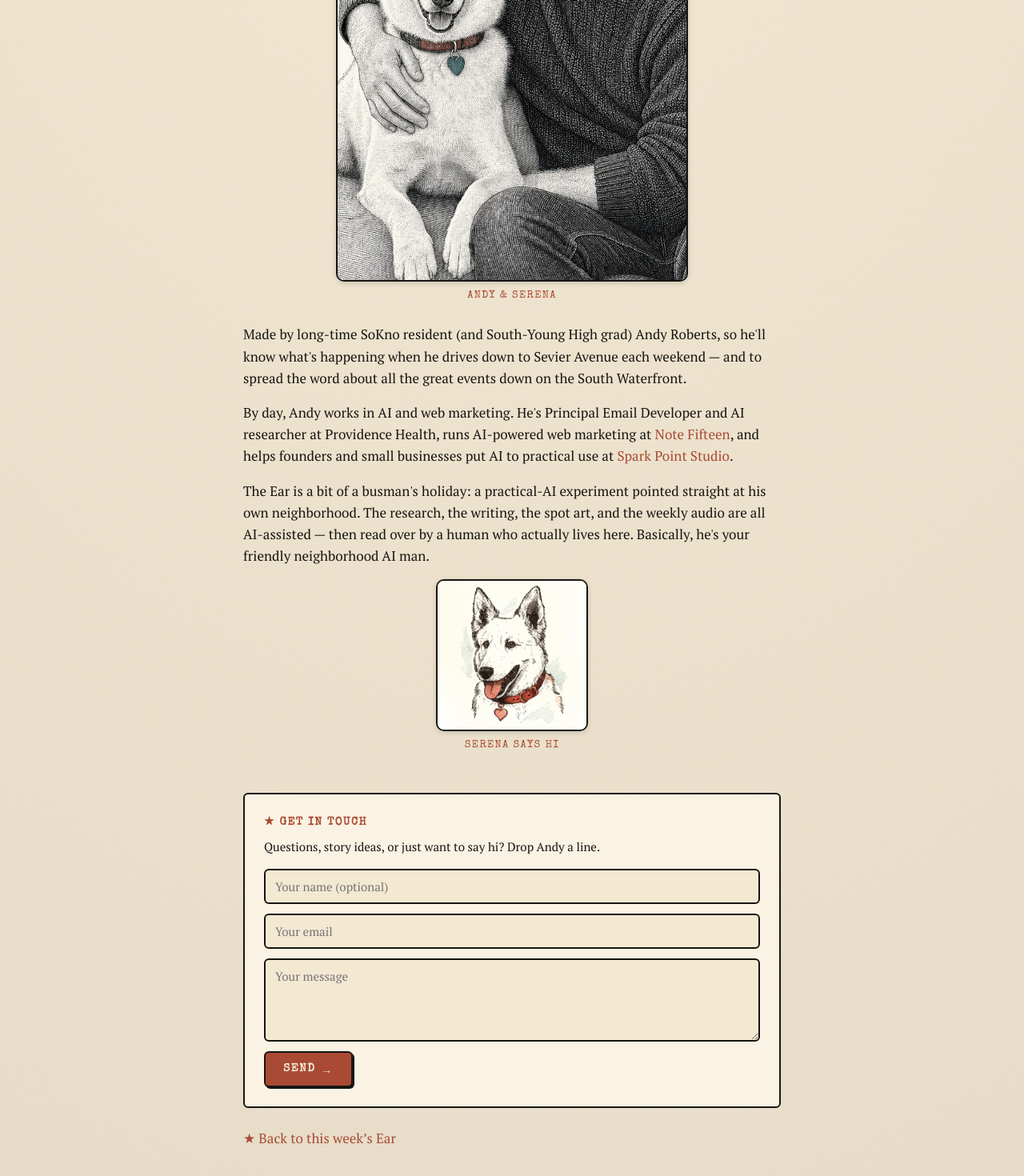
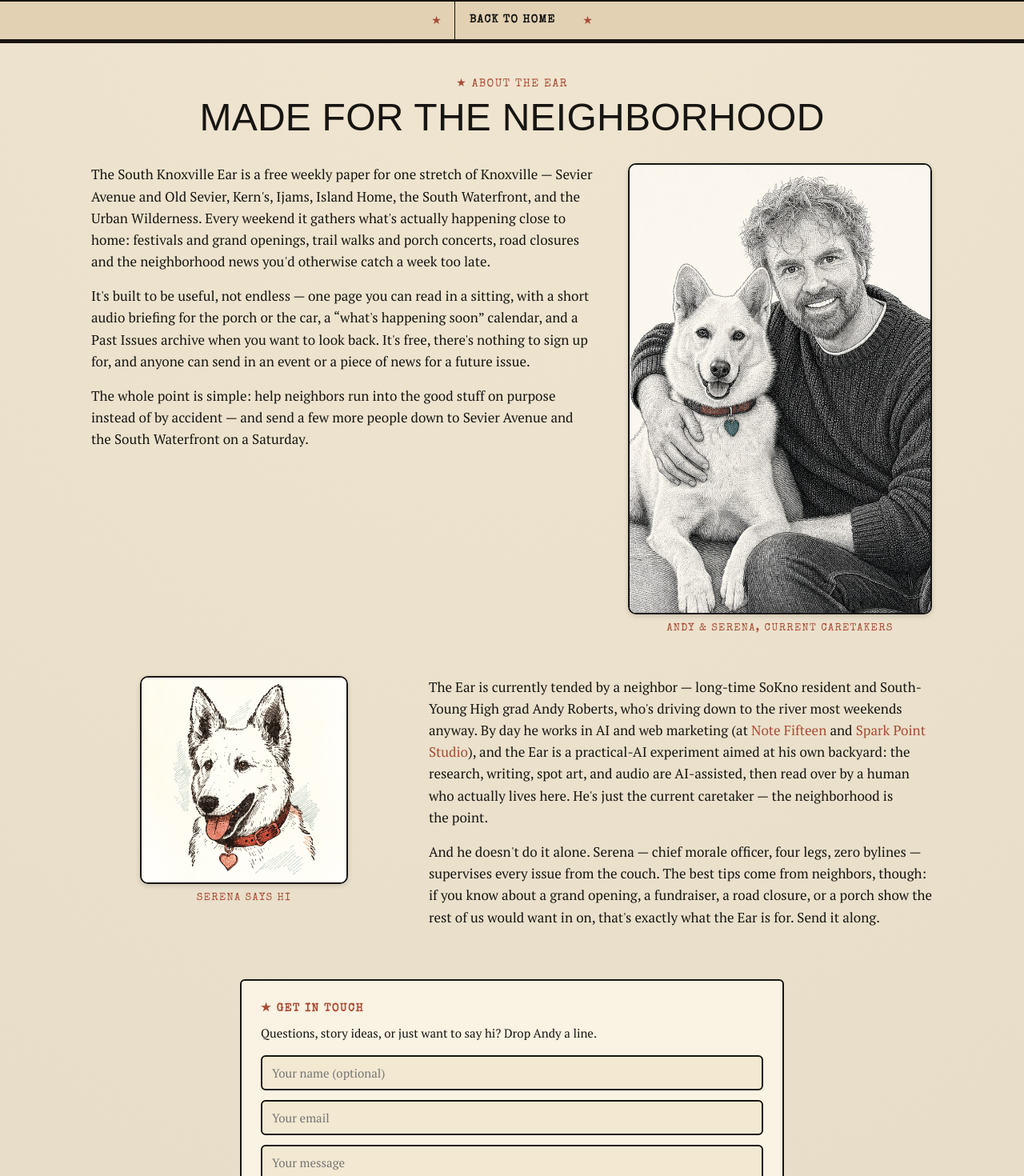
Before and after one commit to theandyroberts/sokno_ear_web, a Next.js app: page /about in a window 1280 px wide. Shown: the part 460-1930 px from the top of the page at 80% size. Built offline with nearby package versions, Linux system fonts and the light colour scheme; no server answers; a web font is replaced by a local one.

Commit message:
redesign: About page leads with the paper's mission/community value (Andy reframed as current caretaker); add masthead with Back-to-Home nav, 1100px two-column layout, more copy beside both portraits

```diff
--- a/app/about/page.tsx
+++ b/app/about/page.tsx
@@ -1,10 +1,13 @@
 import Link from "next/link";
 import type { Metadata } from "next";
+import { getLatest } from "@/lib/editions";
+import { Masthead } from "@/components/Masthead";
 import { ContactForm } from "@/components/ContactForm";
 
 export const metadata: Metadata = {
   title: "About · The South Knoxville Ear",
-  description: "Who's behind The South Knoxville Ear, and how to reach us.",
+  description:
+    "What The South Knoxville Ear is — a free weekly paper of events and neighborhood news for South Knoxville — and how to send in news for a future issue.",
   alternates: { canonical: "/about" },
 };
 
@@ -15,12 +18,12 @@ const p: React.CSSProperties = {
 
 const figcap: React.CSSProperties = {
   fontFamily: "var(--font-label)", fontSize: "var(--text-xs)", letterSpacing: "var(--tracking-label)",
-  textTransform: "uppercase", color: "var(--rust)", marginTop: 8,
+  textTransform: "uppercase", color: "var(--rust)", marginTop: 8, textAlign: "center",
 };
 
 function Figure({ src, alt, caption, maxWidth }: { src: string; alt: string; caption: string; maxWidth: number }) {
   return (
-    <figure style={{ margin: "0 auto var(--space-5)", maxWidth, textAlign: "center" }}>
+    <figure style={{ margin: "0 auto var(--space-4)", maxWidth, textAlign: "center" }}>
       <img
         src={src}
         alt={alt}
@@ -36,56 +39,95 @@ function Figure({ src, alt, caption, maxWidth }: { src: string; alt: string; cap
 }
 
 export default function About() {
+  const e = getLatest();
+  const volLine = `Vol. ${e.volume} — No. ${e.number}`;
+  const dateline = `${e.edition} · ${e.dateLabel ?? e.date} · ${e.place}`;
+  const shortDate = e.shortDate ?? e.dateLabel ?? e.date;
+
   return (
-    <main style={{ maxWidth: 720, margin: "0 auto", padding: "56px 24px 72px" }}>
-      <p style={{ fontFamily: "var(--font-label)", letterSpacing: "var(--tracking-label)", textTransform: "uppercase", color: "var(--rust)", fontSize: "var(--label-md)", margin: "0 0 6px" }}>
+    <main id="top">
+      <Masthead
+        volLine={volLine}
+        dateline={dateline}
+        shortDate={shortDate}
+        sections={[{ id: "home", label: "Back to Home", href: "/" }]}
+      />
+
+      <div style={{ maxWidth: 1100, margin: "0 auto", padding: "40px 24px 64px" }}>
+        <p style={{ fontFamily: "var(--font-label)", letterSpacing: "var(--tracking-label)", textTransform: "uppercase", color: "var(--rust)", fontSize: "var(--label-md)", margin: "0 0 6px", textAlign: "center" }}>
           ★ About The Ear
         </p>
-      <h1 style={{ fontFamily: "var(--font-display)", fontSize: "clamp(2rem, 5vw, 3rem)", lineHeight: 1.05, textTransform: "uppercase", color: "var(--ink-black)", margin: "0 0 var(--space-5)" }}>
-        Made by a neighbor
+        <h1 style={{ fontFamily: "var(--font-display)", fontSize: "clamp(2rem, 5vw, 3rem)", lineHeight: 1.05, textTransform: "uppercase", color: "var(--ink-black)", margin: "0 0 var(--space-6)", textAlign: "center" }}>
+          Made for the neighborhood
         </h1>
 
+        {/* Block 1 — mission/value text (left) + the caretakers (right) */}
+        <div className="ear-twocol" style={{ display: "grid", gridTemplateColumns: "minmax(0, 1.65fr) minmax(0, 1fr)", gap: 40, alignItems: "start", marginBottom: "var(--space-6)" }}>
+          <div>
+            <p style={p}>
+              The South Knoxville Ear is a free weekly paper for one stretch of Knoxville — Sevier
+              Avenue and Old Sevier, Kern&apos;s, Ijams, Island Home, the South Waterfront, and the
+              Urban Wilderness. Every weekend it gathers what&apos;s actually happening close to home:
+              festivals and grand openings, trail walks and porch concerts, road closures and the
+              neighborhood news you&apos;d otherwise catch a week too late.
+            </p>
+            <p style={p}>
+              It&apos;s built to be useful, not endless — one page you can read in a sitting, with a
+              short audio briefing for the porch or the car, a &ldquo;what&apos;s happening soon&rdquo;
+              calendar, and a Past Issues archive when you want to look back. It&apos;s free,
+              there&apos;s nothing to sign up for, and anyone can send in an event or a piece of news
+              for a future issue.
+            </p>
+            <p style={p}>
+              The whole point is simple: help neighbors run into the good stuff on purpose instead of
+              by accident — and send a few more people down to Sevier Avenue and the South Waterfront
+              on a Saturday.
+            </p>
+          </div>
           <Figure
             src="/assets/spots/andy_serena_formal.jpg"
-        alt="Engraving of Andy Roberts and his white shepherd Serena seated together on the couch"
-        caption="Andy &amp; Serena"
-        maxWidth={440}
+            alt="Stipple hedcut portrait of Andy Roberts and his dog Serena"
+            caption="Andy &amp; Serena, current caretakers"
+            maxWidth={380}
           />
+        </div>
 
+        {/* Block 2 — Serena (left) + the caretaker note (right) */}
+        <div className="ear-twocol" style={{ display: "grid", gridTemplateColumns: "minmax(0, 1fr) minmax(0, 1.65fr)", gap: 40, alignItems: "start", marginBottom: "var(--space-7)" }}>
+          <Figure
+            src="/assets/spots/serena.jpg"
+            alt="Stipple portrait of Serena, a white shepherd dog"
+            caption="Serena says hi"
+            maxWidth={260}
+          />
+          <div>
             <p style={p}>
-        Made by long-time SoKno resident (and South-Young High grad) Andy Roberts, so he&apos;ll know
-        what&apos;s happening when he drives down to Sevier Avenue each weekend — and to spread the
-        word about all the great events down on the South Waterfront.
+              The Ear is currently tended by a neighbor — long-time SoKno resident and South-Young High
+              grad Andy Roberts, who&apos;s driving down to the river most weekends anyway. By day he
+              works in AI and web marketing (at{" "}
+              <a href="https://note15.com" target="_blank" rel="noopener noreferrer">Note Fifteen</a>{" "}
+              and <a href="https://sparkpoint.studio" target="_blank" rel="noopener noreferrer">Spark Point Studio</a>),
+              and the Ear is a practical-AI experiment aimed at his own backyard: the research, writing,
+              spot art, and audio are AI-assisted, then read over by a human who actually lives here.
+              He&apos;s just the current caretaker — the neighborhood is the point.
             </p>
             <p style={p}>
-        By day, Andy works in AI and web marketing. He&apos;s Principal Email Developer and AI
-        researcher at Providence Health, runs AI-powered web marketing at{" "}
-        <a href="https://note15.com" target="_blank" rel="noopener noreferrer">Note Fifteen</a>, and
-        helps founders and small businesses put AI to practical use at{" "}
-        <a href="https://sparkpoint.studio" target="_blank" rel="noopener noreferrer">Spark Point Studio</a>.
+              And he doesn&apos;t do it alone. Serena — chief morale officer, four legs, zero bylines —
+              supervises every issue from the couch. The best tips come from neighbors, though: if you
+              know about a grand opening, a fundraiser, a road closure, or a porch show the rest of us
+              would want in on, that&apos;s exactly what the Ear is for. Send it along.
             </p>
-
-      <p style={p}>
-        The Ear is a bit of a busman&apos;s holiday: a practical-AI experiment pointed straight at his
-        own neighborhood. The research, the writing, the spot art, and the weekly audio are all
-        AI-assisted — then read over by a human who actually lives here. Basically, he&apos;s your
-        friendly neighborhood AI man.
-      </p>
-
-      <Figure
-        src="/assets/spots/serena.jpg"
-        alt="Engraving head portrait of Serena, a white shepherd dog"
-        caption="Serena says hi"
-        maxWidth={190}
-      />
-
-      <div style={{ margin: "var(--space-7) 0 var(--space-5)" }}>
-        <ContactForm />
+          </div>
         </div>
 
-      <p style={{ marginTop: "var(--space-5)" }}>
+        {/* Contact */}
+        <div style={{ maxWidth: 680, margin: "0 auto" }}>
+          <ContactForm />
+          <p style={{ marginTop: "var(--space-5)", textAlign: "center" }}>
             <Link href="/">&#9733; Back to this week&rsquo;s Ear</Link>
           </p>
+        </div>
+      </div>
     </main>
   );
 }
--- a/components/Masthead.tsx
+++ b/components/Masthead.tsx
@@ -5,6 +5,8 @@ import * as React from "react";
 interface Section {
   id: string;
   label: string;
+  /** Optional absolute href; when set, the nav item links here instead of `#id`. */
+  href?: string;
 }
 
 interface MastheadProps {
@@ -114,7 +116,7 @@ export function Masthead({ volLine, dateline, shortDate, sections }: MastheadPro
       >
         <span style={navStar}>★</span>
         {sections.map((s) => (
-          <NavLink key={s.id} href={`#${s.id}`} label={s.label} />
+          <NavLink key={s.id} href={s.href ?? `#${s.id}`} label={s.label} />
         ))}
         <span style={navStar}>★</span>
       </nav>
```
Lines whose indentation alone changed are shown as unchanged.
